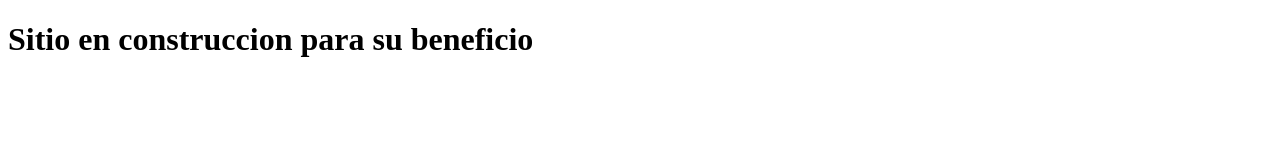
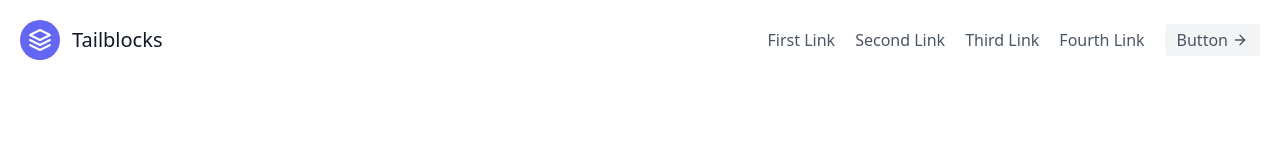
Before and after one commit to Abuelo76/gitReal, a plain HTML site: page index.html in a window 1280 px wide. Drawn offline with nearby package versions, Linux system fonts and the light colour scheme.

Commit message:
Inclusion de tailwind v3.2.1

```diff
--- a/index.html
+++ b/index.html
@@ -5,8 +5,29 @@
     <meta http-equiv="X-UA-Compatible" content="IE=edge">
     <meta name="viewport" content="width=device-width, initial-scale=1.0">
     <title>Sistema de compras</title>
+    <script src="https://cdn.tailwindcss.com"></script>
 </head>
 <body>
-    <h1>Sitio en construccion para su beneficio</h1>
+    <header class="text-gray-600 body-font">
+        <div class="container mx-auto flex flex-wrap p-5 flex-col md:flex-row items-center">
+          <a class="flex title-font font-medium items-center text-gray-900 mb-4 md:mb-0">
+            <svg xmlns="http://www.w3.org/2000/svg" fill="none" stroke="currentColor" stroke-linecap="round" stroke-linejoin="round" stroke-width="2" class="w-10 h-10 text-white p-2 bg-indigo-500 rounded-full" viewBox="0 0 24 24">
+              <path d="M12 2L2 7l10 5 10-5-10-5zM2 17l10 5 10-5M2 12l10 5 10-5"></path>
+            </svg>
+            <span class="ml-3 text-xl">Tailblocks</span>
+          </a>
+          <nav class="md:ml-auto flex flex-wrap items-center text-base justify-center">
+            <a class="mr-5 hover:text-gray-900">First Link</a>
+            <a class="mr-5 hover:text-gray-900">Second Link</a>
+            <a class="mr-5 hover:text-gray-900">Third Link</a>
+            <a class="mr-5 hover:text-gray-900">Fourth Link</a>
+          </nav>
+          <button class="inline-flex items-center bg-gray-100 border-0 py-1 px-3 focus:outline-none hover:bg-gray-200 rounded text-base mt-4 md:mt-0">Button
+            <svg fill="none" stroke="currentColor" stroke-linecap="round" stroke-linejoin="round" stroke-width="2" class="w-4 h-4 ml-1" viewBox="0 0 24 24">
+              <path d="M5 12h14M12 5l7 7-7 7"></path>
+            </svg>
+          </button>
+        </div>
+      </header>
 </body>
 </html>
```
